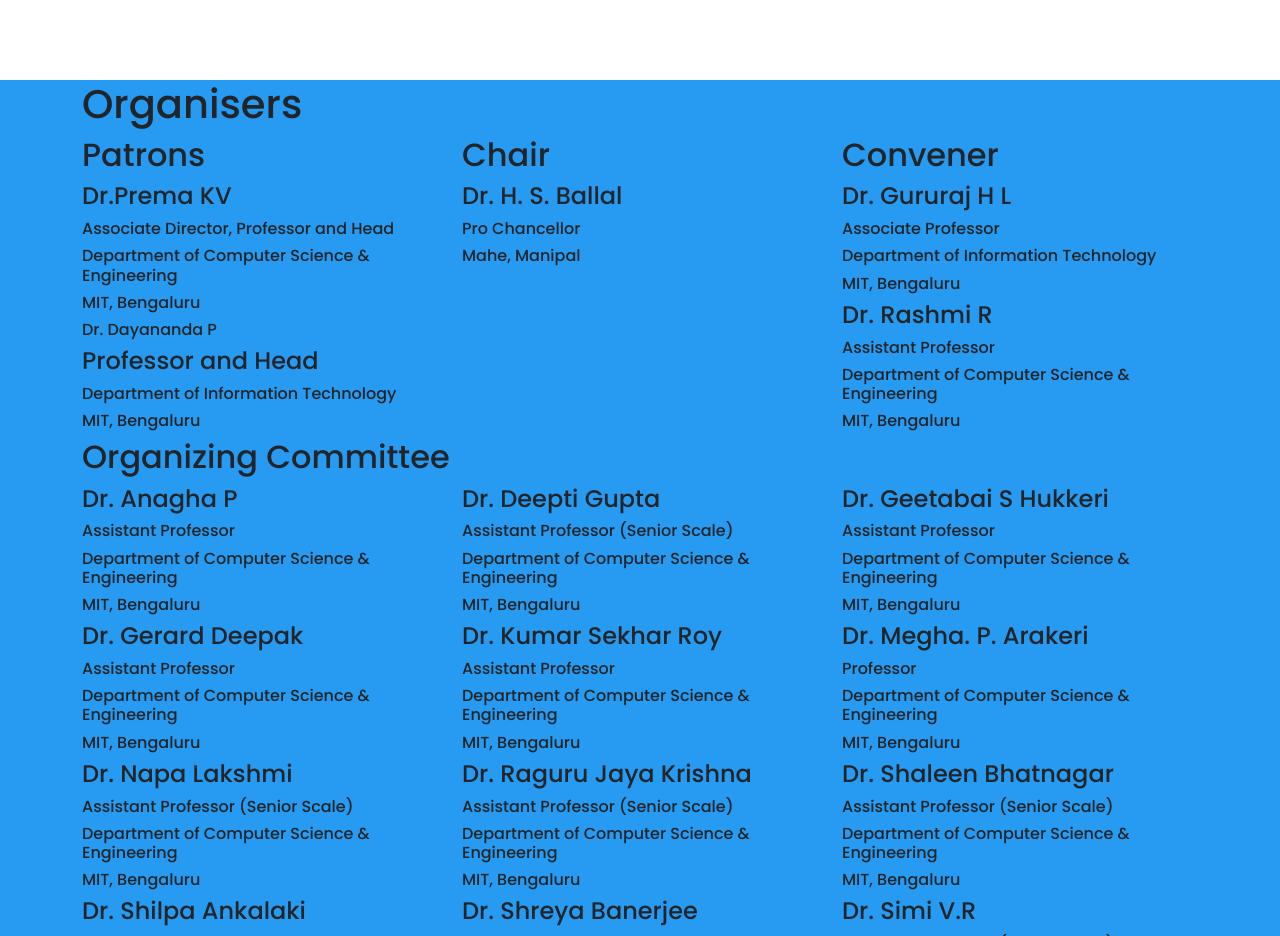
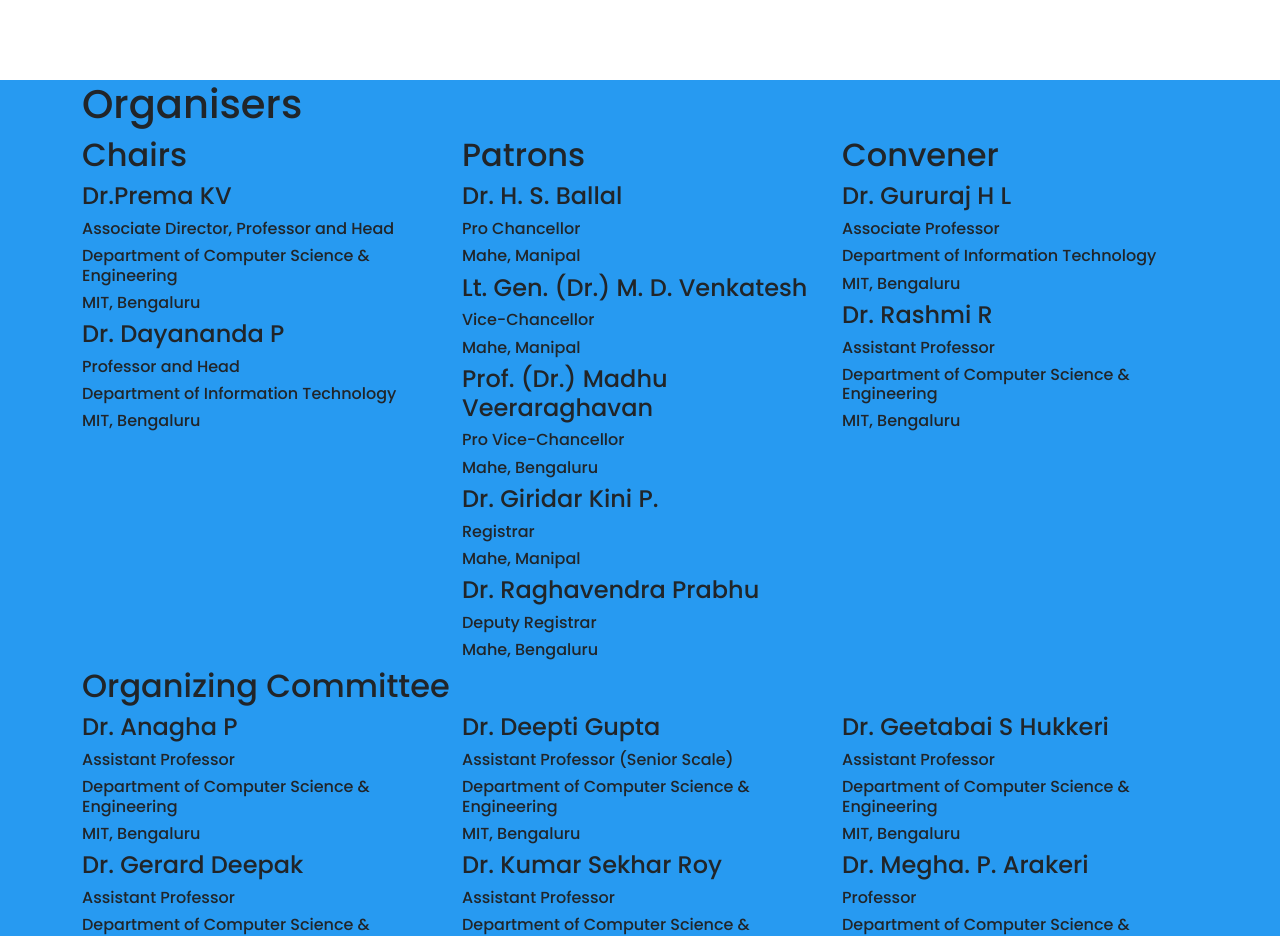
Before and after one commit to ACM-MITB/acm-mitb.github.io, a website: page conference/index.html in a window 1280 px wide. Shown: the part 2320-3256 px from the top of the page. Drawn offline with nearby package versions, Linux system fonts and the light colour scheme.

Commit message:
Patrons added

```diff
--- a/conference/index.html
+++ b/conference/index.html
@@ -170,7 +170,7 @@
     <h1>Organisers</h1>
     <div class="row">
       <div class="col-lg-4">
-        <h2>Patrons</h2>
+        <h2>Chairs</h2>
         <div class="person">
           <h4 class="name">Dr.Prema KV</h4>
           <h6>Associate Director, Professor and Head</h6>
@@ -178,18 +178,38 @@
           <h6>MIT, Bengaluru</h6>
         </div>
         <div class="person">
-          <h6 class="name">Dr. Dayananda P</h6>
-          <h4>Professor and Head</h4>
+          <h4 class="name">Dr. Dayananda P</h4>
+          <h6>Professor and Head</h6>
           <h6>Department of Information Technology</h6>
           <h6>MIT, Bengaluru</h6>
         </div>
       </div>
       <div class="col-lg-4">
-        <h2>Chair</h2>
+        <h2>Patrons</h2>
         <div class="person">
           <h4 class="name">Dr. H. S. Ballal</h4>
           <h6>Pro Chancellor</h6>
           <h6>Mahe, Manipal</h6>
+        </div>
+        <div class="person">
+          <h4 class="name">Lt. Gen. (Dr.) M. D. Venkatesh</h4>
+          <h6>Vice-Chancellor</h6>
+          <h6>Mahe, Manipal</h6>
+        </div>
+        <div class="person">
+          <h4 class="name">Prof. (Dr.) Madhu Veeraraghavan</h4>
+          <h6>Pro Vice-Chancellor</h6>
+          <h6>Mahe, Bengaluru</h6>
+        </div>
+        <div class="person">
+          <h4 class="name">Dr. Giridar Kini P.</h4>
+          <h6>Registrar</h6>
+          <h6>Mahe, Manipal</h6>
+        </div>
+        <div class="person">
+          <h4 class="name">Dr. Raghavendra Prabhu</h4>
+          <h6>Deputy Registrar</h6>
+          <h6>Mahe, Bengaluru</h6>
         </div>
       </div>
       <div class="col-lg-4">
```
